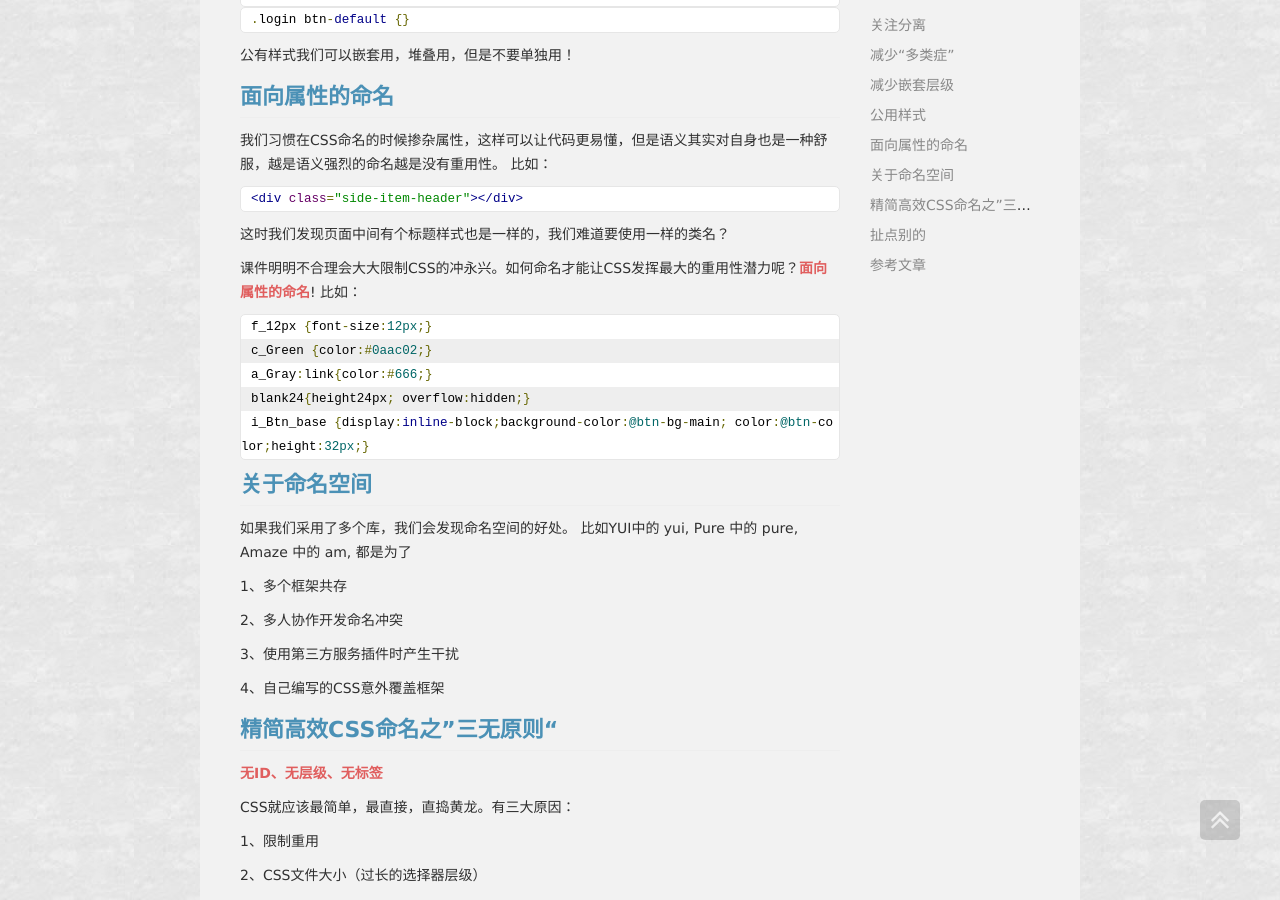
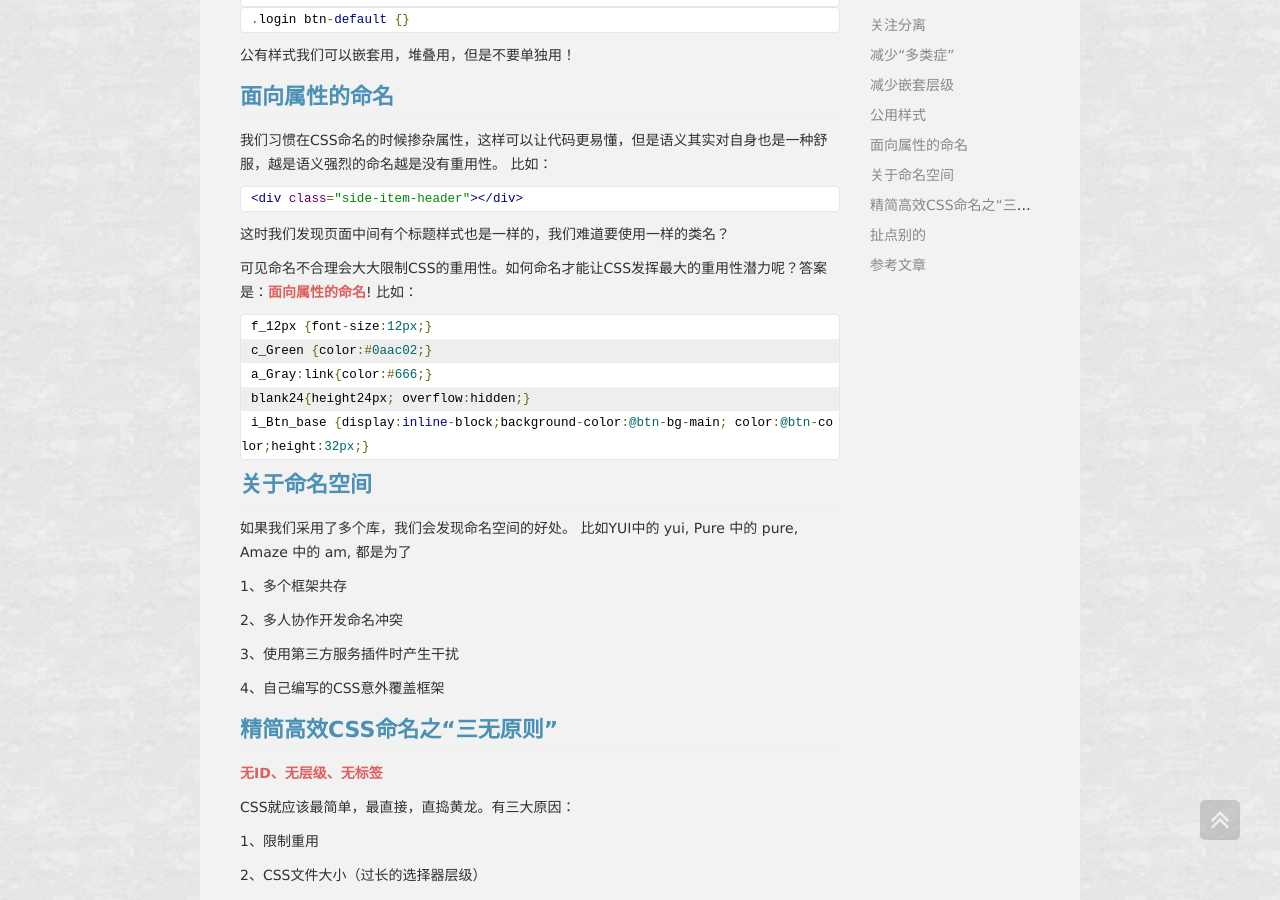
Before and after one commit to Caesor/caesor.github.io, a Jekyll site: the page built from _posts/2015-06-05-Css-Class-Naming.md, in a window 1280 px wide and 900 px high, scrolled down 1784 px. Built offline with Jekyll 4.4.1, drawn with Linux system fonts in a browser that asks for light colours; some web fonts are replaced; comment, search, counter and statistics services are not loaded.

Commit message:
update blog

````diff
--- a/_posts/2015-06-05-Css-Class-Naming.md
+++ b/_posts/2015-06-05-Css-Class-Naming.md
@@ -75,7 +75,7 @@ btn-default_type2 {}
 ```
 这时我们发现页面中间有个标题样式也是一样的，我们难道要使用一样的类名？
 
-课件明明不合理会大大限制CSS的冲永兴。如何命名才能让CSS发挥最大的重用性潜力呢？**面向属性的命名**!
+可见命名不合理会大大限制CSS的重用性。如何命名才能让CSS发挥最大的重用性潜力呢？答案是：**面向属性的命名**!
 比如：
 ```css
 f_12px {font-size:12px;}
@@ -97,7 +97,7 @@ i_Btn_base {display:inline-block;background-color:@btn-bg-main; color:@btn-color
 
 4、自己编写的CSS意外覆盖框架
 
-##精简高效CSS命名之”三无原则“
+##精简高效CSS命名之“三无原则”
 **无ID、无层级、无标签**
 
 CSS就应该最简单，最直接，直捣黄龙。有三大原因：
@@ -115,7 +115,6 @@ CSS就应该最简单，最直接，直捣黄龙。有三大原因：
 //#test .test{}, ul.test{}, #test ul{} 和 .test{} 哪种写法渲染速度最快？
 ```
 .test {} 的渲染速度是最快的（”从右往左“渲染），javascript获取最快的当然是 #test ul{}了，因为 getElementById 和 getElementByTagName 都是JS内置的方法。
-
 
 ##扯点别的
 对于一个项目，我们可以将样式分别存储在多个文件中。多个文件能够更好的管理公用样式和组件。
````
